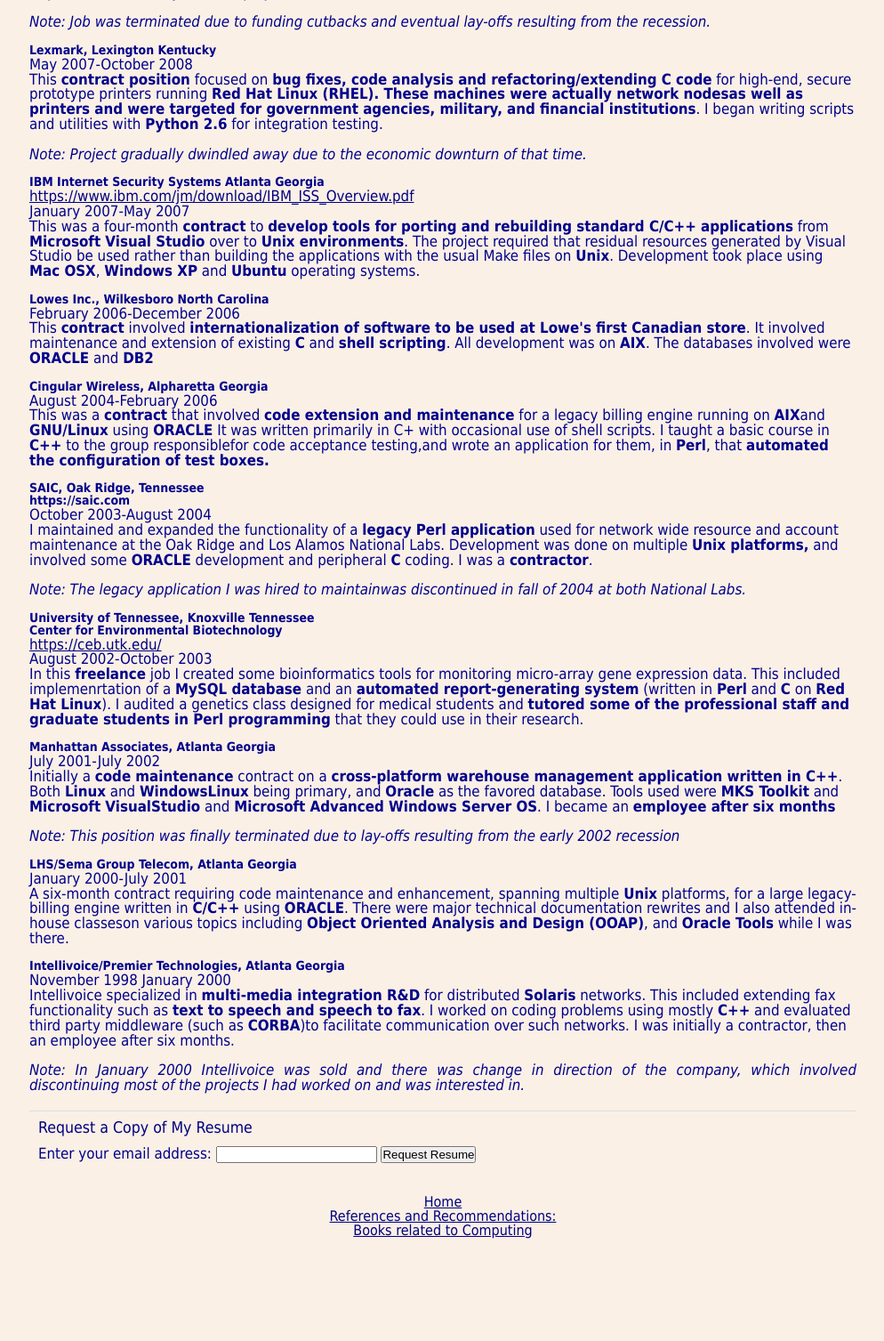
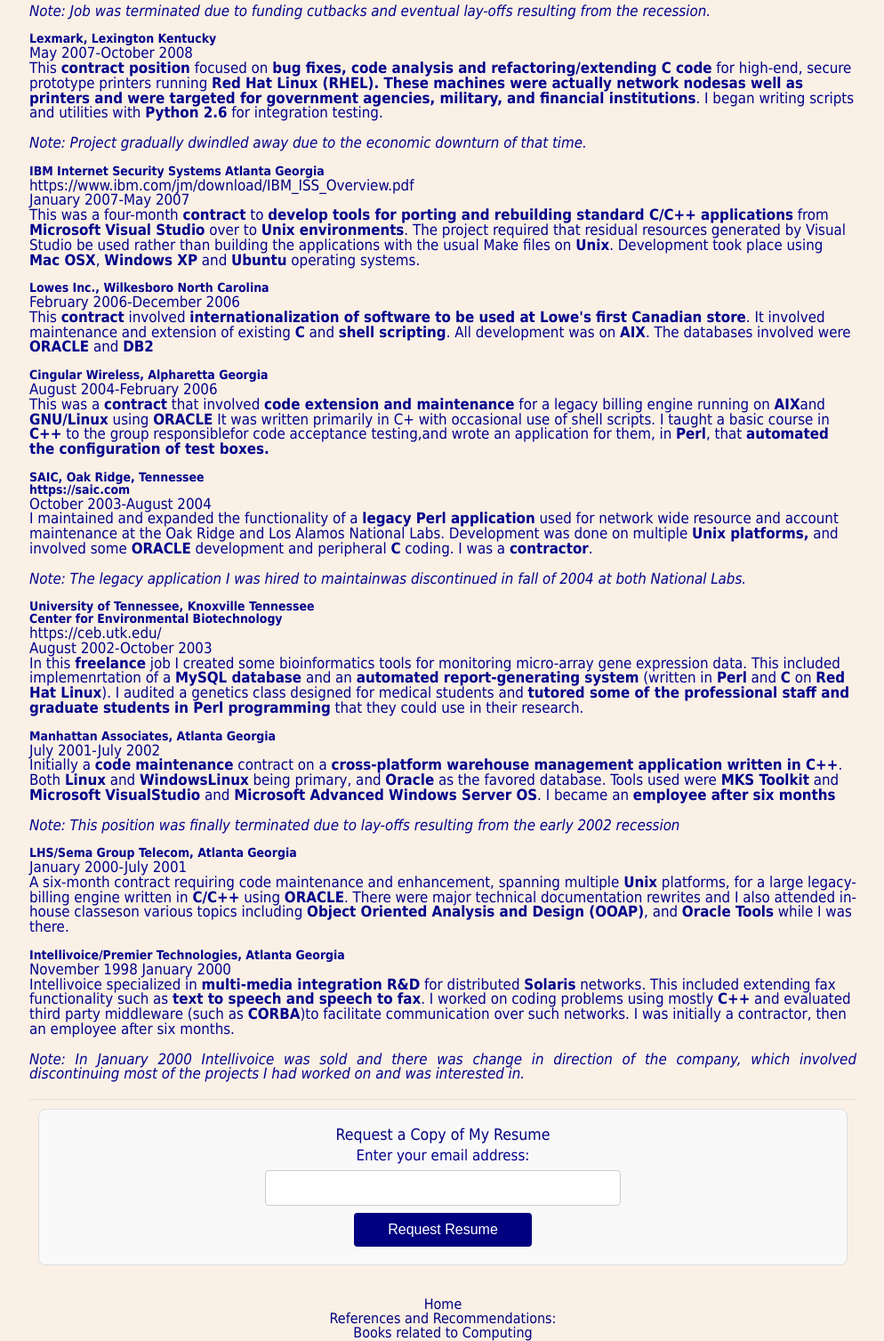
Before and after one commit to donfox/personal_website, a Flask app: page /resume in a window 1280 px wide. Shown: the part 2020-3527 px from the top of the page at 89% size, without its empty margins (142-1136 px from the left). Before the commit the page ends 3412 px from the top, so only its background shows below. Run offline with Flask 3, Linux system fonts and the light colour scheme; parts of the project's set-up code (start-up, migrations or seed data) failed here and were passed over.

Commit message:
cleaned up .css and resume.html; has better appearance in browser

```diff
--- a/static/style.css
+++ b/static/style.css
@@ -47,72 +59,254 @@
 
 /* Section titles and summary */
 .section-title, .summary {
-  font-size: 1.3rem;
   margin: 15px 0;
   padding-bottom: 5px;
 }
 
-/* Text styling */
-p.experience, p.focus {
-  margin: 0 auto;
-  text-align: justify;
+.summary {
+  color: var(--color-text);
 }
 
-
-.summary ul {
-  margin-left: 20px;
-  color: navy;
-}
-
-/* Summary section */
-.summary {
-    font-size: 1.0rem; /* Adjust this value as needed */
-    line-height: 1.4;
-    color: darkblue;
-}
-
-/* Job and company information */
-.job-title, .emrts-role {
-  font-weight: bold;
-  font-size: 1.1rem;
-  color: navy;
-}
-
-.company-info, .job-details {
-  font-size: 0.95rem;
-  color: darkblue;
-  margin: 8px 0 15px;
-}
-
-.emrts-location {
-  font-style: italic;
-  color: darkblue;
-}
-
-/* List styling */
 ul {
   padding-left: 1em;
-  margin-left: 0;
 }
 
 ul li {
   margin-bottom: 0.5em;
 }
 
-ul.responsibilities {
-  list-style-type: square;
-  color: navy;
-}
-
-/* EMRTS-specific link styles */
-.emrts a {
-  color: darkblue;
+/* Buttons, Forms, and Links */
+a {
+  color: var(--color-accent);
   text-decoration: none;
 }
 
-.emrts a:hover {
+a:hover {
+  color: var(--color-hover);
   text-decoration: underline;
 }
+
+/* Updated styles for the email request form */
+.request-resume {
+  text-align: center; /* Centers the entire section */
+  padding: 20px;
+  background-color: #f9f9f9; /* Light background for contrast */
+  border: 1px solid #ddd; /* Subtle border */
+  border-radius: 8px; /* Rounded corners for a modern look */
+}
+
+.request-resume form {
+  display: flex;
+  flex-direction: column;
+  align-items: center; /* Centers form elements horizontally */
+  gap: 10px; /* Space between elements */
+}
+
+.request-resume input[type="email"] {
+  width: 100%; /* Full-width input */
+  max-width: 400px; /* Prevent it from being too wide */
+  padding: 10px; /* Add space inside the input */
+  border: 1px solid #ccc; /* Subtle border */
+  border-radius: 4px; /* Rounded corners */
+  font-size: 1rem; /* Match body text size */
+}
+
+.request-resume button {
+  width: 100%; /* Full-width button */
+  max-width: 200px; /* Prevent it from being too wide */
+  padding: 10px 20px; /* Add padding for better tap targets */
+  border: none; /* Remove default button border */
+  border-radius: 4px; /* Rounded corners */
+  background-color: var(--color-accent); /* Consistent button color */
+  color: white; /* White text for contrast */
+  font-size: 1rem;
+  cursor: pointer; /* Pointer cursor to indicate it's clickable */
+}
+
+.request-resume button:hover {
+  background-color: var(--color-hover); /* Slightly darker on hover */
+}
+
+@media (max-width: 600px) {
+  .request-resume form {
+    width: 90%; /* Shrink form width for smaller screens */
+  }
+
+  .request-resume input[type="email"],
+  .request-resume button {
+    max-width: 100%; /* Allow full-width on very small devices */
+  }
+}
+
+/* Flash Messages */
+.flash-messages {
+  margin: 10px 0;
+  padding: 10px;
+  border-radius: 5px;
+  font-size: 0.9rem;
+  font-weight: bold;
+}
+
+.flash-messages.success {
+  background-color: #d4edda;
+  color: #155724;
+  border: 1px solid #c3e6cb;
+}
+
+.flash-messages.danger {
+  background-color: #f8d7da;
+  color: #721c24;
+  border: 1px solid #f5c6cb;
+}
+
+/* Construction class styling */
+div.construction {
+  padding: 7px;
+  border: 3px solid maroon;
+  background: ivory;
+}
+
+/* Footer styling */
+footer {
+  text-align: center;
+  color: navy;
+  padding-top: 10px;
+}
+
+footer nav a {
+  margin-right: 15px;
+  text-decoration: none;
+  color: #555;
+}: 0;
+  box-sizing: border-box;
+}
+
+/* Variables for Consistent Styling */
+:root {
+  --font-primary: 'Tahoma', sans-serif;
+  --font-size-base: 1rem;
+  --color-bg: linen;
+  --color-text: darkblue;
+  --color-accent: navy;
+  --color-hover: darkred;
+  --color-success: green;
+  --color-danger: red;
+}
+
+/* General Styles */
+body {
+  font-family: var(--font-primary);
+  font-size: var(--font-size-base);
+  background: var(--color-bg);
+  color: var(--color-text);
+  max-width: 950px;
+  line-height: 1.0; /* Improved readability */
+  margin: 15px auto;
+}
+
+main {
+  font-size: 1.05rem;
+  margin: 0 15px;
+}
+
+header .contact_info {
+  text-align: center;
+  padding: 10px 0;
+/*  font-size: 1.2rem;*/
+}
+
+.contact_info {
+  font-size: 0.95rem;
+  color: var(--color-accent);
+}
+
+/* Headings */
+h2, h3, h4 {
+  color: var(--color-accent);
+  font-weight: normal;
+  margin-bottom: 5px;
+}
+
+h2 { font-size: 1.6rem; }
+h3 { font-size: 1.3rem; }
+h4 { font-size: 1.1rem; }
+
+/* Section titles and summary */
+.section-title, .summary {
+  margin: 15px 0;
+  padding-bottom: 5px;
+}
+
+.summary {
+  color: var(--color-text);
+}
+
+ul {
+  padding-left: 1em;
+}
+
+ul li {
+  margin-bottom: 0.5em;
+}
+
+
+/* Buttons, Forms, and Links */
+a {
+  color: var(--color-accent);
+  text-decoration: none;
+}
+
+a:hover {
+  color: var(--color-hover);
+  text-decoration: underline;
+}
+
+.request-resume form {
+  display: flex;
+  flex-direction: column;
+  gap: 0.5em; /* Simplifies spacing */
+}
+
+/* Flash Messages */
+.flash-messages {
+  margin: 10px 0;
+  padding: 10px;
+  border-radius: 5px;
+  font-size: 0.9rem;
+  font-weight: bold;
+}
+
+.flash-messages.success {
+  background-color: #d4edda;
+  color: #155724;
+  border: 1px solid #c3e6cb;
+}
+
+.flash-messages.danger {
+  background-color: #f8d7da;
+  color: #721c24;
+  border: 1px solid #f5c6cb;
+}
+
+/* Media Queries */
+@media (max-width: 400px) {
+  body {
+    width: 90%;
+    font-size: 0.9rem;
+  }
+  h2 { font-size: 1.4rem; }
+  h3 { font-size: 1.2rem; }
+  h4 { font-size: 1.0rem; }
+}
+
+@media (min-width: 401px) and (max-width: 960px) {
+  body { width: 90%; }
+}
+
+@media (min-width: 961px) {
+  body { max-width: 960px; }
+}
+
 
 /* Construction class styling */
 div.construction {
@@ -139,45 +333,3 @@
 a {
   color: navy;
 }
-
-a:visited {
-  color: purple;
-}
-
-a:hover {
-  color: darkred;
-  text-decoration: underline;
-}
-
-* Form alignment and spacing */
-.request-resume form {
-  display: flex;
-  flex-direction: column;
-}
-
-.request-resume label,
-.request-resume input,
-.request-resume button {
-  margin-top: 0.5em;
-}
-
-
-/* Responsive media queries */
-@media only screen and (max-width: 400px) {
-  body {
-    width: 90%;
-    font-size: 0.9rem;
-  }
-
-  h2 { font-size: 1.4rem; }
-  h3 { font-size: 1.2rem; }
-  h4 { font-size: 1.0rem; }
-}
-
-@media only screen and (min-width: 401px) and (max-width: 960px) {
-  body { width: 90%; }
-}
-
-@media only screen and (min-width: 961px) {
-  body { max-width: 960px; }
-}
--- a/templates/resume.html
+++ b/templates/resume.html
@@ -225,7 +225,22 @@
       <div style="margin-top: 20px; padding: 10px; border-top: 1px solid #ddd;">
         <section class="request-resume">
         <h4>Request a Copy of My Resume</h4>
-        <form action="{{ url_for('send_resume') }}" method="post">
+
+        <!-- Flash Messages -->
+        {% with messages = get_flashed_messages(with_categories=true) %}
+        {% if messages %}
+            <div class="flash-messages">
+                <ul>
+                  {% for category, message in messages %}
+                      <li class="{{ category }}">{{ message }}</li>
+                  {% endfor %}
+                </ul>
+            </div>
+        {% endif %}
+        {% endwith %}
+        <!-- Form Section -->
+
+        <form action="{{ url_for('resume') }}" method="post">
           <label for="email">Enter your email address:</label>
           <input type="email" id="email" name="email" required>
           <button type="submit">Request Resume</button>
@@ -239,5 +254,4 @@
         <a href="{{ url_for('books') }}">Books related to Computing</a>
     </footer>
   </body>
-
 </html>
```
Also changed, not shown: other parts of static/style.css (+24 -12 lines).
